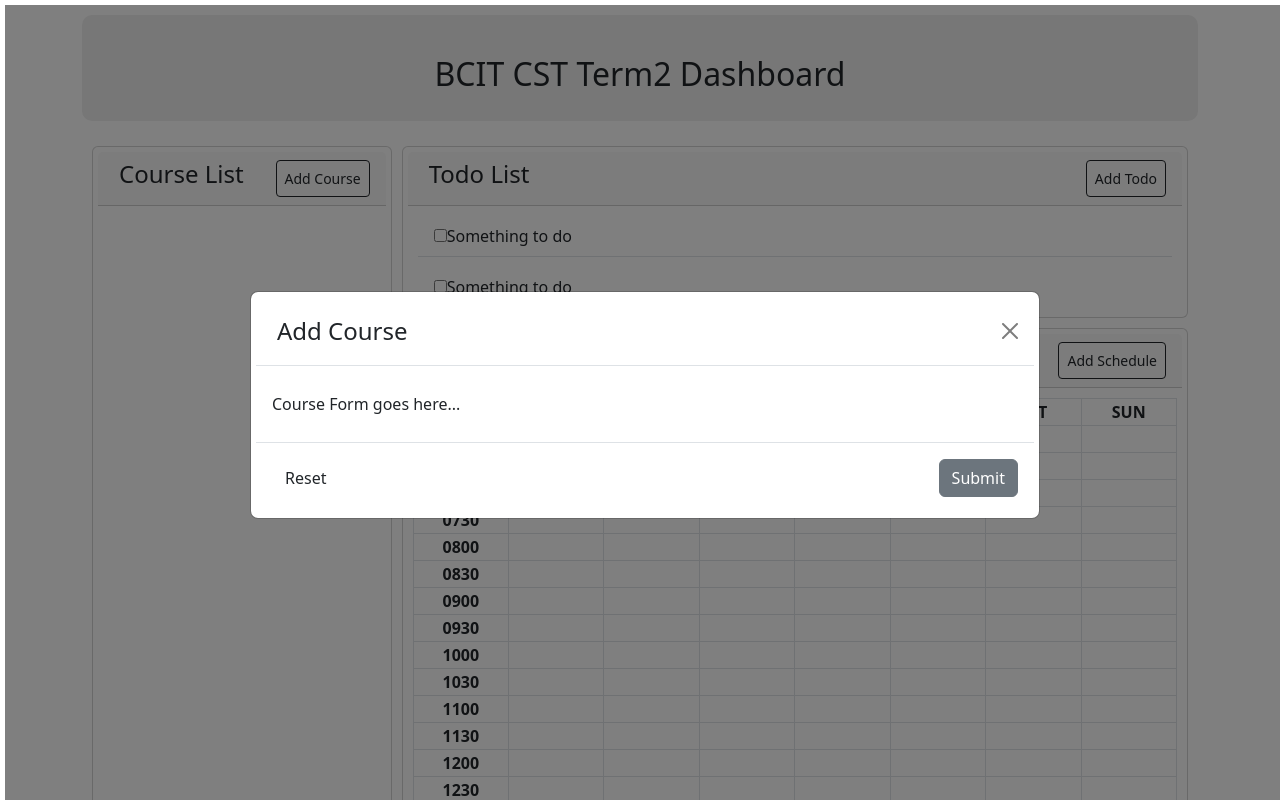
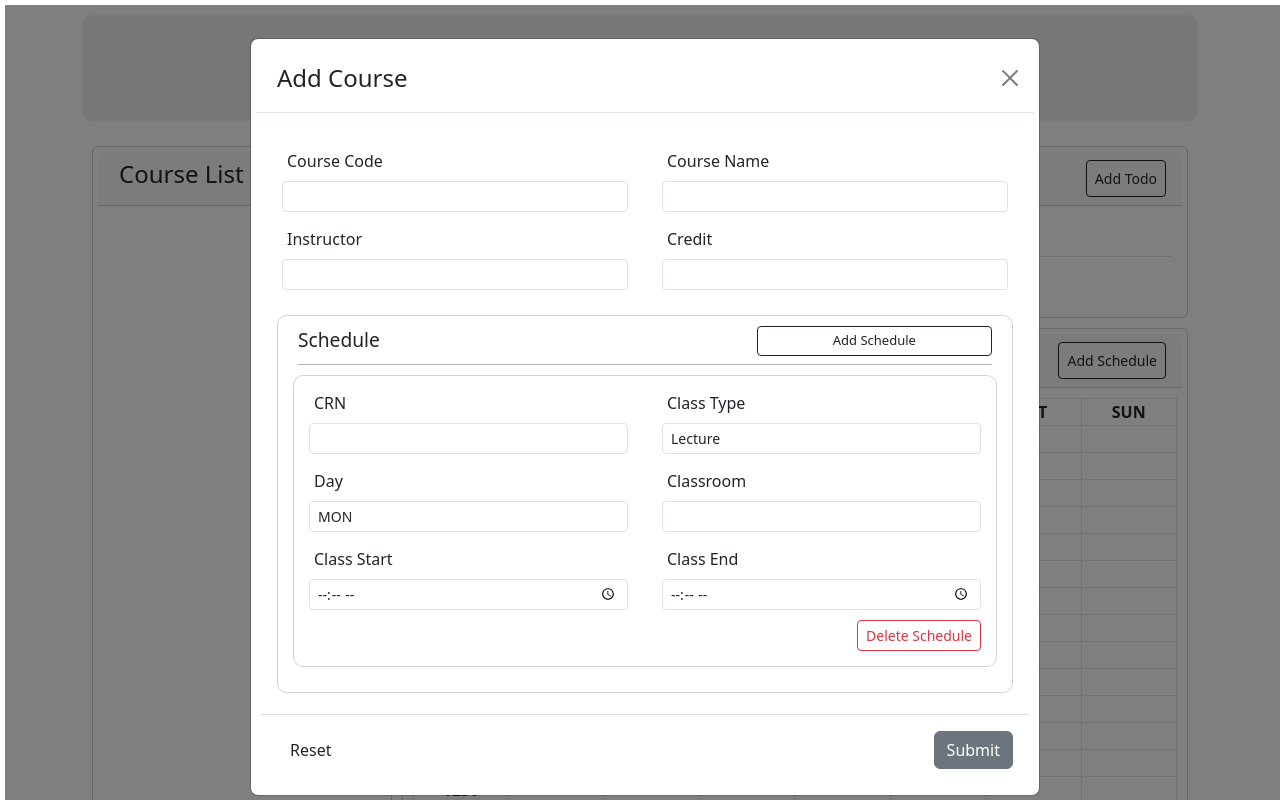
Before and after one commit to YoungJiSim/cst-student-dashboard, a website: page public/index.html in a window 1280 px wide. Both pictures are taken after a click on the button "Add Course". Shown: the top 800 px of the page. Drawn offline with nearby package versions, Linux system fonts and the light colour scheme; no server answers.

Commit message:
Update course modal

```diff
--- a/public/css/style.css
+++ b/public/css/style.css
@@ -5,6 +5,17 @@
 span,
 a {
   margin: 0px;
+}
+fieldset {
+  border: 1px solid #0000002d !important;
+  border-radius: 10px;
+  margin-top: 20px !important;
+  padding: 5px 15px 15px 15px !important;
+}
+legend {
+  display: inline-block;
+  margin: 0px;
+  font-size: 1.2rem !important;
 }
 table {
   table-layout: fixed;
@@ -59,6 +70,29 @@
 .modal-footer {
   justify-content: space-between !important;
 }
+#legendWrapper {
+  border-bottom: 1px solid #0000004d;
+  display: flex;
+  justify-content: space-between;
+}
+#addCourseScheduleBtn {
+  width: 50%;
+  margin-bottom: 0.5rem;
+  font-size: small;
+}
+.scheduleSets {
+  border: 1px solid #0000002d;
+  border-radius: 10px;
+  padding: 10px;
+  margin: 10px 0px;
+}
+.deleteCourseScheduleBtnDivs {
+  display: flex;
+  justify-content: end;
+}
+.deleteCourseScheduleBtns {
+  font-size: small;
+}
 
 @media (max-width: 992px) {
   #mainBody {
--- a/public/index.html
+++ b/public/index.html
@@ -15,10 +15,14 @@
     <script src="https://cdn.jsdelivr.net/npm/bootstrap@5.3.3/dist/js/bootstrap.bundle.min.js"></script>
   </head>
   <body class="container">
+    <!-- Header -->
     <header class="jumbotron">
       <h2>BCIT CST Term2 Dashboard</h2>
     </header>
+
+    <!-- Main Body -->
     <main id="mainBody">
+      <!-- Left Section -->
       <section id="leftSection" class="card sections">
         <div id="leftSectionHeader" class="card-header sectionHeaders">
           <h4 class="sectionHeaderH4s">
@@ -37,7 +41,9 @@
           <ul id="courseList" class="list-group list-group-flush"></ul>
         </div>
       </section>
+
       <section id="rightSection">
+        <!-- Top Section -->
         <section id="topSection" class="card sections">
           <div id="topSectionHeader" class="card-header sectionHeaders">
             <h4 class="sectionHeaderH4s">
@@ -58,6 +64,8 @@
             </ul>
           </div>
         </section>
+
+        <!-- Bottom Section -->
         <section id="bottomSection" class="card sections">
           <div id="bottomSectionHeader" class="card-header sectionHeaders">
             <h4 class="sectionHeaderH4s">Weekly Schedule</h4>
@@ -71,6 +79,7 @@
         </section>
       </section>
     </main>
+
     <!-- Course Modal -->
     <div id="courseModal" class="modal">
       <div class="modal-dialog modal-lg modal-dialog-centered">
@@ -80,24 +89,82 @@
             <h4 class="modal-title">Add Course</h4>
             <button
               type="button"
+              id="courseModalCloseBtn"
               class="btn-close"
               data-bs-dismiss="modal"
             ></button>
           </div>
+
           <!-- Course Modal Body -->
-          <div class="modal-body">Course Form goes here...</div>
+          <form id="courseForm" onsubmit="return false">
+            <div class="modal-body">
+              <div class="row">
+                <div class="col">
+                  <label for="code" class="form-label">Course Code</label>
+                  <input
+                    type="text"
+                    id="code"
+                    name="code"
+                    class="form-control form-control-sm"
+                  />
+                </div>
+                <div class="col">
+                  <label for="name" class="form-label">Course Name</label>
+                  <input
+                    type="text"
+                    id="name"
+                    name="name"
+                    class="form-control form-control-sm"
+                  />
+                </div>
+              </div>
+              <div class="row">
+                <div class="col">
+                  <label for="instructor" class="form-label">Instructor </label>
+                  <input
+                    type="text"
+                    id="instructor"
+                    name="instructor"
+                    class="form-control form-control-sm"
+                  />
+                </div>
+                <div class="col">
+                  <label for="credit" class="form-label">Credit</label>
+                  <input
+                    type="number"
+                    id="credit"
+                    name="credit"
+                    class="form-control form-control-sm"
+                  />
+                </div>
+              </div>
+              <fieldset id="scheduleFieldset">
+                <div id="legendWrapper">
+                  <legend>Schedule</legend>
+                  <button
+                    type="button"
+                    id="addCourseScheduleBtn"
+                    class="btn btn-outline-dark btn-sm"
+                  >
+                    Add Schedule
+                  </button>
+                </div>
+              </fieldset>
+            </div>
             <!-- Course Modal Footer -->
             <div class="modal-footer">
-            <input type="reset" class="btn" />
+              <input id="courseModalResetBtn" type="reset" class="btn" />
               <input
                 id="courseModalSubmitBtn"
                 type="submit"
                 class="btn btn-secondary"
               />
             </div>
+          </form>
         </div>
       </div>
     </div>
+
     <!-- JavaScript -->
     <script src="./js/script.js"></script>
   </body>
--- a/public/js/script.js
+++ b/public/js/script.js
@@ -4,6 +4,13 @@
 
 function init() {
   drawCourseList();
+  addCourseScheduleInputs();
+  const addCourseScheduleBtn = document.getElementById("addCourseScheduleBtn");
+  addCourseScheduleBtn.addEventListener("click", addCourseScheduleInputs);
+
+  const courseModalCloseBtn = document.getElementById("courseModalCloseBtn");
+  courseModalCloseBtn.addEventListener("click", resetCourseModal);
+
   const minuteInterval = drawWeeklyCalendar();
   resizeCalendar();
 
@@ -35,6 +42,70 @@
     courseLi.innerHTML = `<div class="courseCodesAndNames"><span>${code} </span><h6>${name}</h6><div>`;
     courseList.append(courseLi);
   });
+}
+
+function addCourseScheduleInputs() {
+  const scheduleSets = document.createElement("div");
+  scheduleSets.className = "scheduleSets";
+  scheduleSets.innerHTML = `<div class="row">
+              <div class="col">
+                <label for="CRN" class="form-label">CRN</label>
+                <input type="text" class="CRN form-control form-control-sm" name="CRN" />
+              </div>
+              <div class="col">
+                <label for="classType" class="form-label">Class Type</label>
+                <select name="classType" class="classType form-control form-control-sm">
+                  <option value="lecture">Lecture</option>
+                  <option value="lab">Lab</option>
+                </select>
+              </div>
+            </div>
+            <div class="row">
+              <div class="col">
+                <label for="day" class="form-label">Day</label>
+                <select name="day" class="day form-control form-control-sm">
+                  <option value="mon">MON</option>
+                  <option value="tue">TUE</option>
+                  <option value="wed">WED</option>
+                  <option value="thu">THU</option>
+                  <option value="fri">FRI</option>
+                </select>
+              </div>
+              <div class="col">
+                <label for="classroom" class="form-label">Classroom</label>
+                <input type="text" class="classroom form-control form-control-sm" name="classroom" />
+              </div>
+            </div>
+            <div class="row">
+              <div class="col">
+                <label for="startTime" class="form-label">Class Start</label>
+                <input type="time" class="startTime form-control form-control-sm" name="startTime" />
+              </div>
+              <div class="col">
+                <label for="endTime" class="form-label">Class End</label>
+                <input type="time" class="endTime form-control form-control-sm" name="endTime" />
+              </div>
+            </div>
+            <div class="deleteCourseScheduleBtnDivs">
+              <button type="button" class="btn btn-outline-danger btn-sm deleteCourseScheduleBtns" onClick="deleteSchedule(this)">
+              Delete Schedule
+              </button>
+            </div>`;
+
+  const scheduleFieldset = document.getElementById("scheduleFieldset");
+  scheduleFieldset.append(scheduleSets);
+}
+
+function deleteSchedule(self) {
+  self.parentNode.parentNode.remove();
+}
+
+function resetCourseModal() {
+  document.getElementById("courseForm").reset();
+  const scheduleSets = document.getElementsByClassName("scheduleSets");
+  for (let i = scheduleSets.length - 1; i > 0; i--) {
+    scheduleSets[i].remove();
+  }
 }
 
 function drawWeeklyCalendar() {
```
Lines whose indentation alone changed are shown as unchanged.
